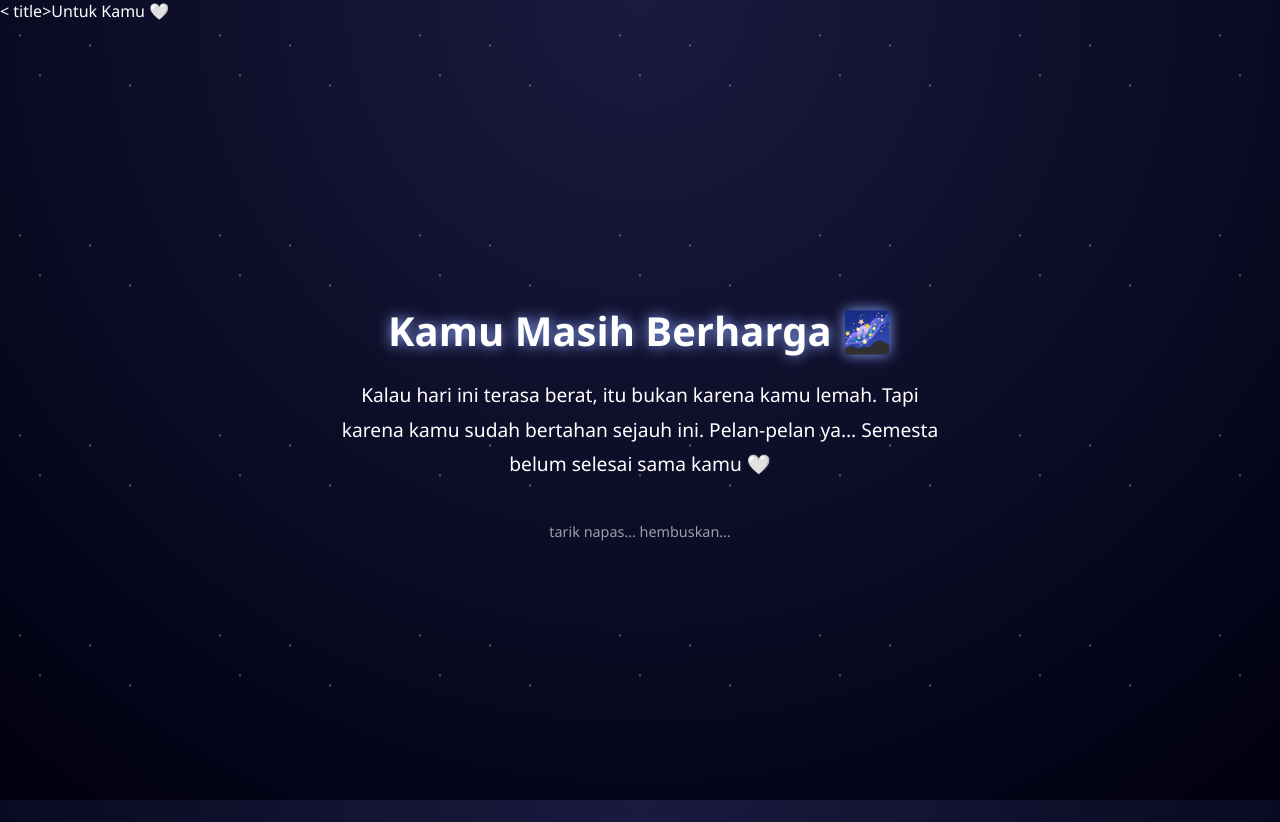
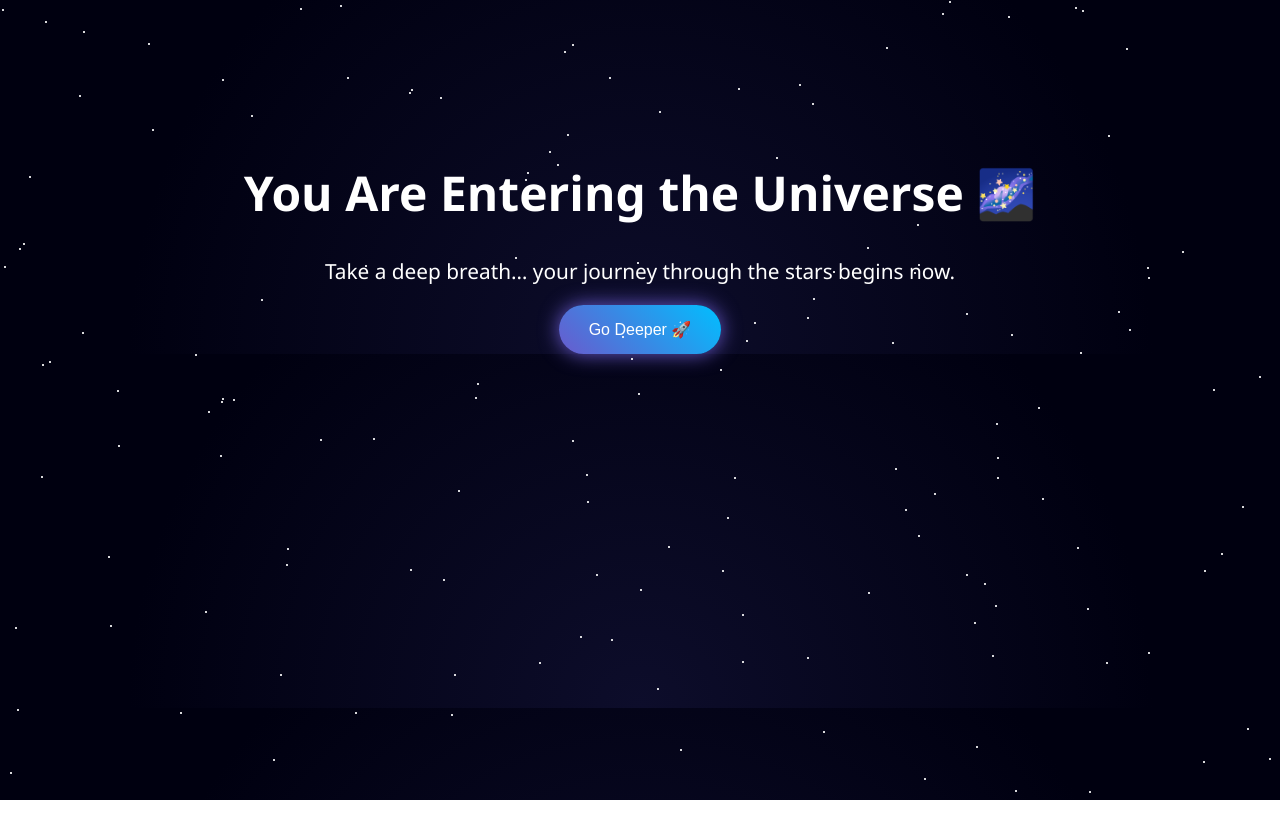
Before and after one commit to littlethings559/itrahpage, a plain HTML site: page index.html in a window 1280 px wide. After the commit the page ends 800 px from the top, so only its background shows below. Drawn offline with Linux system fonts and the light colour scheme.

Commit message:
index.html

```diff
--- a/index.html
+++ b/index.html
@@ -1,105 +1,99 @@
 <!DOCTYPE html>
-<html lang="id">
+<html lang="en">
 <head>
-  <meta charset="UTF-8" />
-  < title>Untuk Kamu 🤍</title>
-  <meta name="viewport" content="width=device-width, initial-scale=1.0" />
+<meta charset="UTF-8">
+<meta name="viewport" content="width=device-width, initial-scale=1.0">
+<title>Galaxy Journey ✨</title>
 
 <style>
-    * {
+body {
   margin: 0;
-      padding: 0;
-      box-sizing: border-box;
+  overflow: hidden;
   font-family: 'Segoe UI', sans-serif;
-    }
-
-    body {
-      height: 100vh;
-      overflow: hidden;
-      background: radial-gradient(circle at top, #1a1a40, #000010);
   color: white;
-    }
-
-    .stars {
-      position: absolute;
-      width: 100%;
-      height: 100%;
-      background-image:
-        radial-gradient(1px 1px at 20px 30px, white, transparent),
-        radial-gradient(1px 1px at 40px 70px, white, transparent),
-        radial-gradient(1px 1px at 90px 40px, white, transparent),
-        radial-gradient(1px 1px at 130px 80px, white, transparent);
-      background-size: 200px 200px;
-      animation: moveStars 60s linear infinite;
-    }
-
-    @keyframes moveStars {
-      from { transform: translateY(0); }
-      to { transform: translateY(-200px); }
-    }
-
-    .container {
-      position: relative;
-      z-index: 2;
-      height: 100%;
-      display: flex;
-      flex-direction: column;
-      justify-content: center;
-      align-items: center;
   text-align: center;
-      padding: 20px;
-      animation: fadeIn 3s ease;
-    }
-
-    @keyframes fadeIn {
-      from { opacity: 0; transform: translateY(20px); }
-      to { opacity: 1; transform: translateY(0); }
+  transition: background 2s;
+  background: radial-gradient(circle at bottom, #0d0d2b, #000010 70%);
 }
 
 h1 {
-      font-size: 2.5rem;
-      margin-bottom: 20px;
-      animation: glow 3s ease-in-out infinite alternate;
-    }
-
-    @keyframes glow {
-      from { text-shadow: 0 0 10px #7f9cff; }
-      to { text-shadow: 0 0 25px #c3d1ff; }
+  margin-top: 20vh;
+  font-size: 3em;
+  transition: opacity 1s;
 }
 
 p {
-      font-size: 1.2rem;
-      max-width: 600px;
-      line-height: 1.8;
-      opacity: 0;
-      animation: textIn 2s ease forwards;
-      animation-delay: 1.5s;
+  font-size: 1.3em;
+  width: 80%;
+  margin: 20px auto;
+  transition: opacity 1s;
 }
 
-    @keyframes textIn {
-      to { opacity: 1; }
+button {
+  padding: 15px 30px;
+  font-size: 1em;
+  border: none;
+  border-radius: 30px;
+  background: linear-gradient(45deg, #6a5acd, #00bfff);
+  color: white;
+  cursor: pointer;
+  box-shadow: 0 0 20px #6a5acd;
+  transition: 0.3s;
 }
+button:hover { transform: scale(1.1); }
 
-    .hint {
-      margin-top: 40px;
-      font-size: 0.9rem;
-      opacity: 0.6;
+.star {
+  position: absolute;
+  width: 2px;
+  height: 2px;
+  background: white;
+  animation: twinkle 2s infinite alternate;
 }
+@keyframes twinkle { from {opacity:.2;} to {opacity:1;} }
 </style>
 </head>
 
 <body>
-  <div class="stars"></div>
 
-  <div class="container">
-    <h1>Kamu Masih Berharga 🌌</h1>
-    <p>
-      Kalau hari ini terasa berat, itu bukan karena kamu lemah.
-      Tapi karena kamu sudah bertahan sejauh ini.
-      Pelan-pelan ya…
-      Semesta belum selesai sama kamu 🤍
-    </p>
-    <div class="hint">tarik napas… hembuskan…</div>
-  </div>
+<h1 id="title">You Are Entering the Universe 🌌</h1>
+<p id="text">Take a deep breath… your journey through the stars begins now.</p>
+<button onclick="nextStage()">Go Deeper 🚀</button>
+
+<script>
+let stage = 0;
+
+function nextStage(){
+  const title = document.getElementById("title");
+  const text = document.getElementById("text");
+
+  stage++;
+
+  if(stage === 1){
+    document.body.style.background = "radial-gradient(circle at top, #1a1a40, #000)";
+    title.innerHTML = "Floating Among the Stars ✨";
+    text.innerHTML = "You are leaving your worries behind, drifting into calm space.";
+  }
+  else if(stage === 2){
+    document.body.style.background = "radial-gradient(circle, #000428, #004e92)";
+    title.innerHTML = "Crossing the Galaxy 🌠";
+    text.innerHTML = "Every light you see is a possibility waiting for you.";
+  }
+  else if(stage === 3){
+    document.body.style.background = "radial-gradient(circle, #20002c, #cbb4d4)";
+    title.innerHTML = "A New World Awaits 🌍";
+    text.innerHTML = "You made it this far. Imagine how far you can still go.";
+  }
+}
+
+// Stars generator
+for(let i=0;i<150;i++){
+  let s=document.createElement("div");
+  s.className="star";
+  s.style.top=Math.random()*window.innerHeight+"px";
+  s.style.left=Math.random()*window.innerWidth+"px";
+  document.body.appendChild(s);
+}
+</script>
+
 </body>
 </html>
```
Lines whose indentation alone changed are shown as unchanged.
